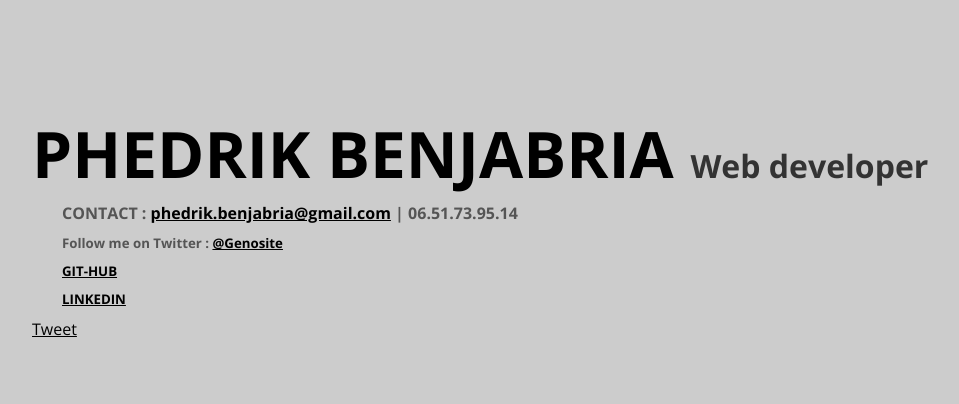
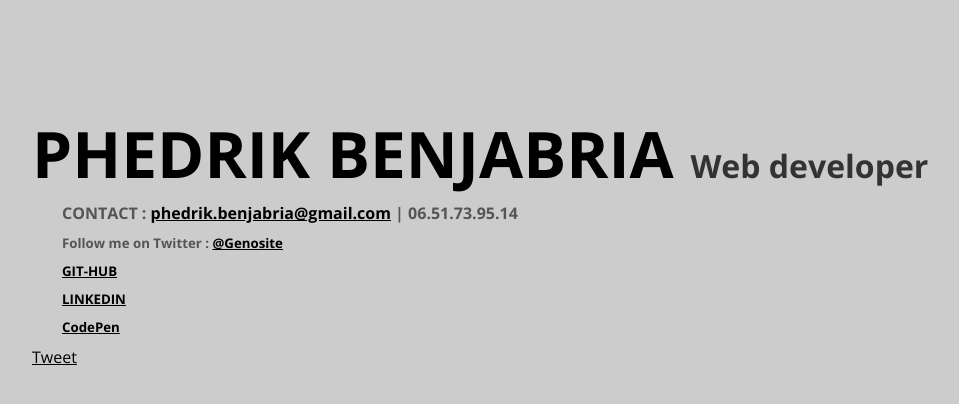
Before and after one commit to Genosite/genosite.github.io, a plain HTML site: page index.html in a window 1280 px wide. Shown: the whole page, without its empty margins (66-1025 px from the left). Drawn offline with nearby package versions, Linux system fonts and the light colour scheme.

Commit message:
add codepen

```diff
--- a/index.html
+++ b/index.html
@@ -43,6 +43,7 @@
 	<h5>Follow me on Twitter : <a target="about:blank" href="https://twitter.com/genosite">@Genosite</a></h5>
 	<h5><a target="about:blank" href="https://github.com/Genosite">GIT-HUB</a></h5>
 	<h5><a target="about:blank" href="http://www.linkedin.com/pub/phedrik-benjabria/48/12/a13">LINKEDIN</a></h5>
+	<h5><a target="about:blank" href="http://codepen.io/genosite">CodePen</a></h5>
 	<div id="share">
 		<div>
 			<div id="fb-root"></div>
```
